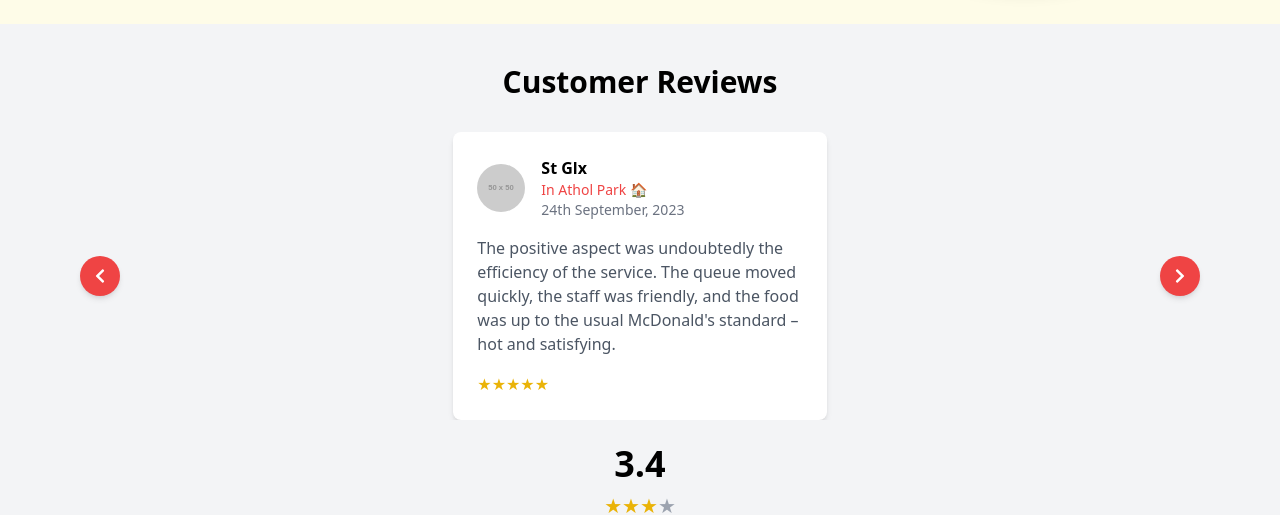
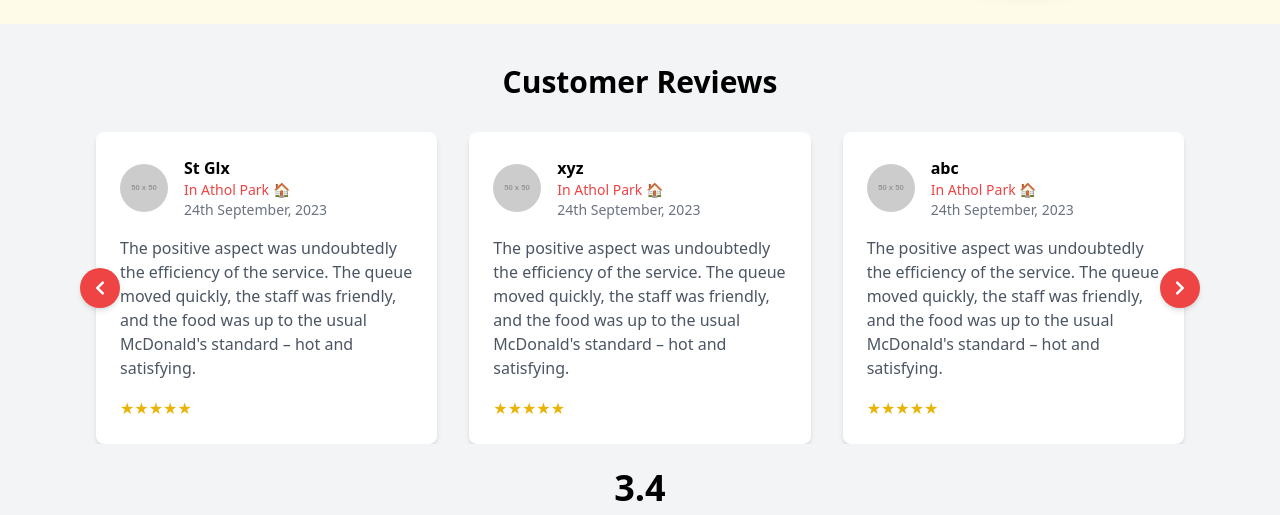
Before and after one commit to SarthakSKumar/Biryani-Darbaar-Web, a React (Vite) app: page / in a window 1280 px wide. Shown: the part 2200-2715 px from the top of the page. Built offline with nearby package versions, Linux system fonts and the light colour scheme.

Commit message:
fully responsive done

```diff
--- a/src/Reusable-components/CustomerReview.tsx
+++ b/src/Reusable-components/CustomerReview.tsx
@@ -11,7 +11,6 @@ const reviews = [
     review:
       "The positive aspect was undoubtedly the efficiency of the service. The queue moved quickly, the staff was friendly, and the food was up to the usual McDonald's standard – hot and satisfying.",
   },
-  // Add more reviews here
   {
     id: 2,
     name: "xyz",
@@ -30,25 +29,44 @@ const reviews = [
     review:
       "The positive aspect was undoubtedly the efficiency of the service. The queue moved quickly, the staff was friendly, and the food was up to the usual McDonald's standard – hot and satisfying.",
   },
+  {
+    id: 4,
+    name: "abc1",
+    location: "In Athol Park",
+    date: "24th September, 2023",
+    rating: 5,
+    review:
+      "The positive aspect was undoubtedly the efficiency of the service. The queue moved quickly, the staff was friendly, and the food was up to the usual McDonald's standard – hot and satisfying.",
+  },
+  {
+    id: 5,
+    name: "abc-xyz",
+    location: "In Athol Park",
+    date: "24th September, 2023",
+    rating: 5,
+    review:
+      "The positive aspect was undoubtedly the efficiency of the service. The queue moved quickly, the staff was friendly, and the food was up to the usual McDonald's standard – hot and satisfying.",
+  },
 ];
 
 const CustomerReviews = () => {
   const [currentIndex, setCurrentIndex] = useState(0);
+  const reviewsPerPage = window.innerWidth < 768 ? 1 : 3; // 1 review for small screens, 3 for larger screens
 
   const prevSlide = () => {
     setCurrentIndex((prevIndex) =>
-      prevIndex === 0 ? reviews.length - 1 : prevIndex - 1
+      prevIndex === 0 ? reviews.length - reviewsPerPage : prevIndex - reviewsPerPage
     );
   };
 
   const nextSlide = () => {
     setCurrentIndex((prevIndex) =>
-      prevIndex === reviews.length - 1 ? 0 : prevIndex + 1
+      prevIndex + reviewsPerPage >= reviews.length ? 0 : prevIndex + reviewsPerPage
     );
   };
 
   return (
-    <div className="bg-gray-100 py-10 px-4 md:px-10 lg:px-20 ">
+    <div className="bg-gray-100 py-10 px-4 md:px-10 lg:px-20">
       <h2 className="text-3xl font-bold text-center mb-8">Customer Reviews</h2>
 
       {/* Reviews Carousel */}
@@ -61,30 +79,36 @@ const CustomerReviews = () => {
         </button>
 
         <div className="flex overflow-hidden w-full justify-center">
+          <div className="flex">
+            {reviews
+              .slice(currentIndex, currentIndex + reviewsPerPage)
+              .map((review) => (
                 <div
                   className="w-full md:w-1/3 bg-white p-6 rounded-lg shadow-md mx-4"
-            key={reviews[currentIndex].id}
+                  key={review.id}
                 >
                   <div className="flex items-center mb-4">
                     <img
                       src={`https://via.placeholder.com/50`}
-                alt={reviews[currentIndex].name}
+                      alt={review.name}
                       className="w-12 h-12 rounded-full mr-4"
                     />
                     <div>
-                <h4 className="font-semibold">{reviews[currentIndex].name}</h4>
-                <p className="text-sm text-red-500">{reviews[currentIndex].location} 🏠</p>
-                <p className="text-sm text-gray-500">{reviews[currentIndex].date}</p>
+                      <h4 className="font-semibold">{review.name}</h4>
+                      <p className="text-sm text-red-500">{review.location} 🏠</p>
+                      <p className="text-sm text-gray-500">{review.date}</p>
                     </div>
                   </div>
-            <p className="text-gray-600">{reviews[currentIndex].review}</p>
+                  <p className="text-gray-600">{review.review}</p>
                   <div className="mt-4">
                     <div className="flex">
-                {[...Array(reviews[currentIndex].rating)].map((star, index) => (
+                      {[...Array(review.rating)].map((star, index) => (
                         <span key={index} className="text-yellow-500">★</span>
                       ))}
                     </div>
                   </div>
+                </div>
+              ))}
           </div>
         </div>
 
```
Lines whose indentation alone changed are shown as unchanged.
